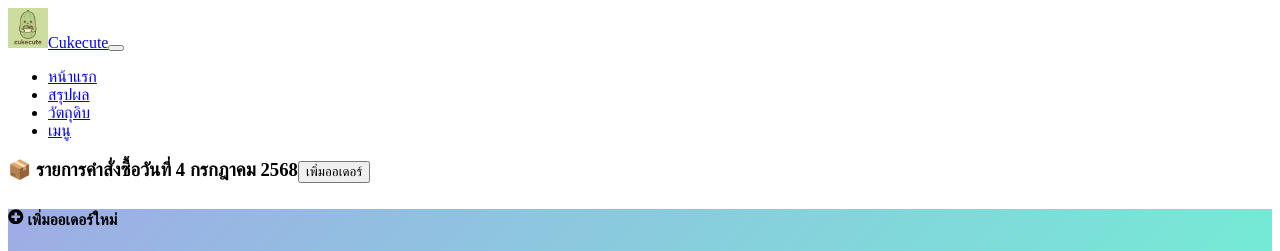
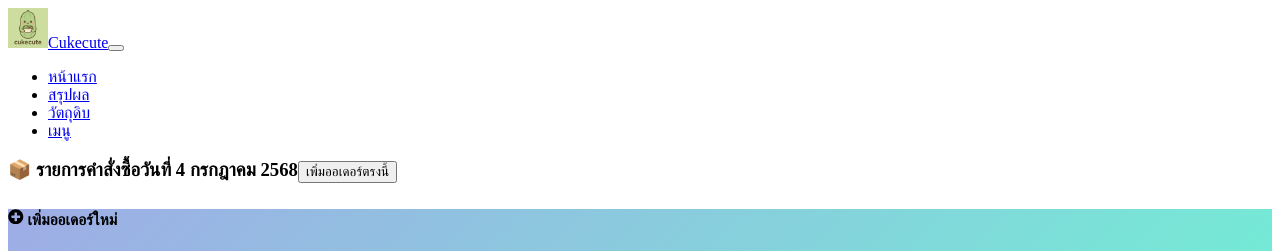
Before and after one commit to THEkingmay/cukecute, a React (Vite) app: page / in a window 1280 px wide. Shown: the top 251 px of the page. Built offline with nearby package versions, Linux system fonts and the light colour scheme; no server answers; the database is empty.

Commit message:
girlfriend computer

```diff
--- a/src/pages/Home.jsx
+++ b/src/pages/Home.jsx
@@ -63,7 +63,7 @@ const [isChanging , setIsChanging] = useState(false)
           className="btn btn-success"
           data-bs-toggle='modal'
           data-bs-target='#addOrderModal'
-          >เพิ่มออเดอร์
+          >เพิ่มออเดอร์ตรงนี้
         </button>
         <AddNewOrder/>
       </h3>
```
